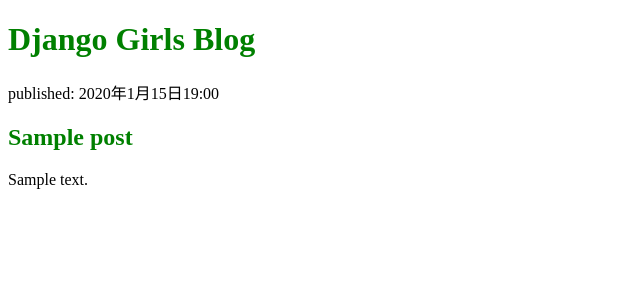
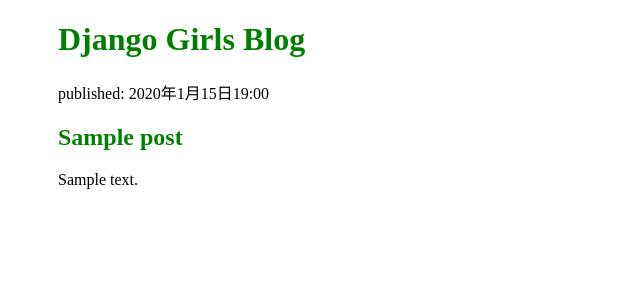
Before and after one commit to u2service/my-first-blog, a Django app: page / in a window 1280 px wide. Shown: the top 300 px of the page, without its empty margins (0-640 px from the left). Run offline with Django 5.2, Linux system fonts and the light colour scheme; tables that the repository leaves empty hold one stand-in row (values such as "Sample post").

Commit message:
cssで左側の隙間を調整

```diff
--- a/blog/static/css/blog.css
+++ b/blog/static/css/blog.css
@@ -2,3 +2,8 @@
     color: green;
     text-decoration: none;
 }
+
+
+body {
+    padding-left: 50px;
+}
```
